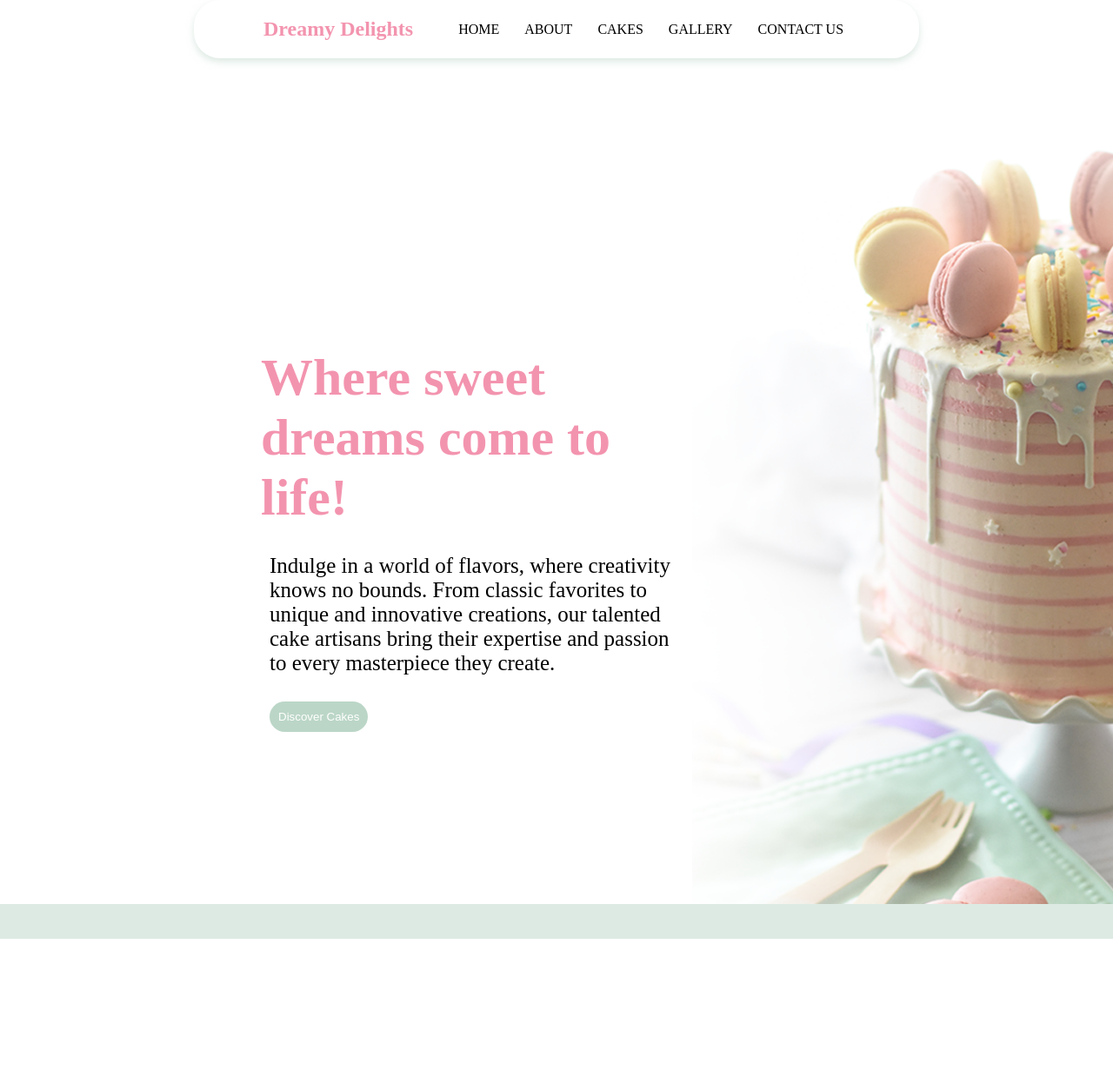
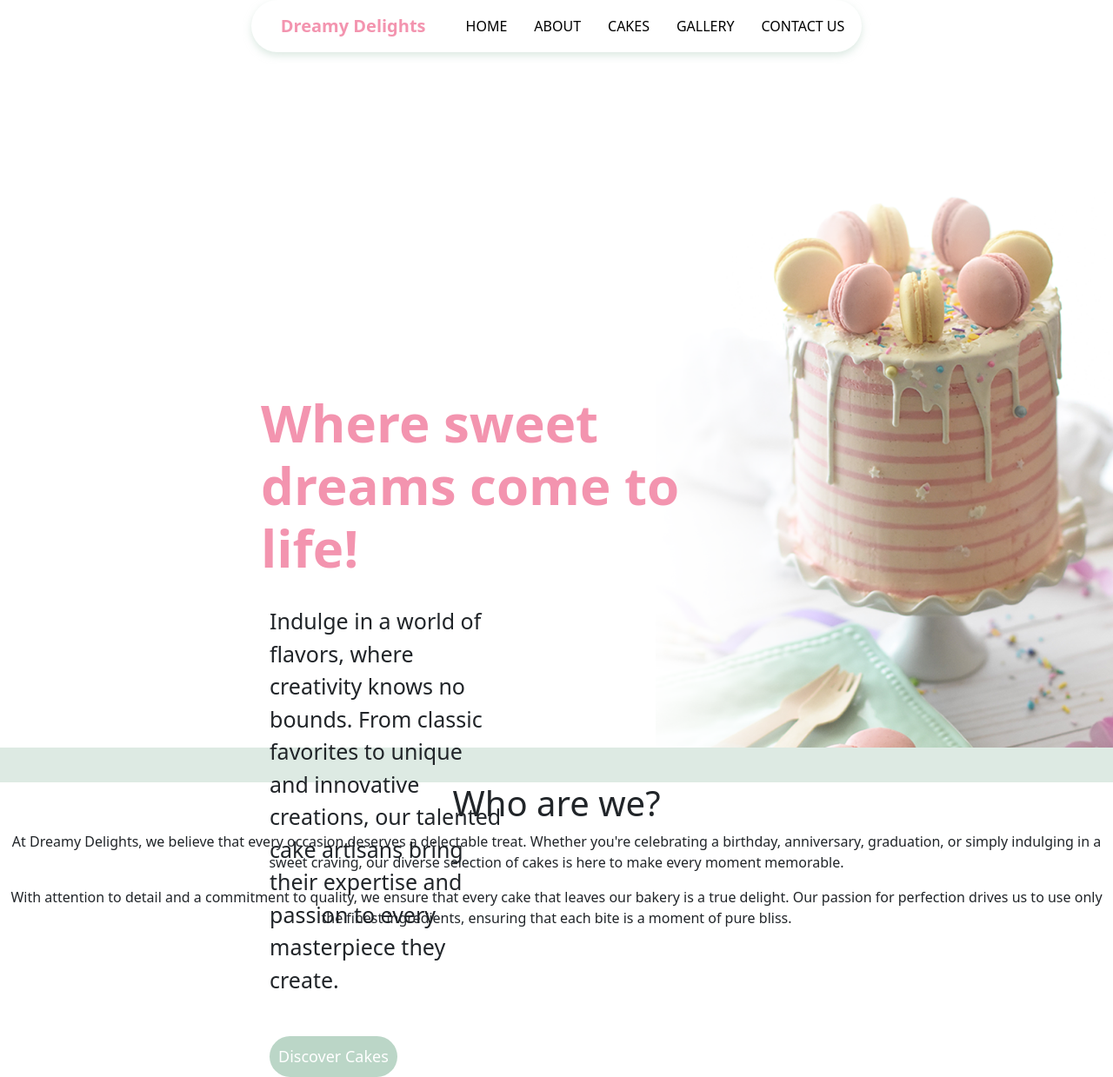
Before and after one commit to lamakoleib/DreamyDelights, a React (Create React App) app: page / in a window 1280 px wide. Shown: the whole page at 87% size. Before the commit the page ends 1080 px from the top, so only its background shows below. Built offline with nearby package versions, Linux system fonts and the light colour scheme.

Commit message:
Added bootstrap and fixed minor issues

```diff
--- a/src/Home.js
+++ b/src/Home.js
@@ -8,7 +8,25 @@ const  Home = () => {
                 <p className="intro-text">Indulge in a world of flavors, where creativity knows no bounds. From classic favorites to unique and innovative creations, our talented cake artisans bring their expertise and passion to every masterpiece they create.</p>
                 <button className="discover-btn">Discover Cakes</button>
             </div>
-            <div className="image-bg"></div>
+
+
+            <div className="info-1">
+                <div class="text-center">
+                    <h1 className="who">
+                            Who are we?
+                    </h1>
+                    <p className="who-p-1">
+                        At Dreamy Delights, we believe that every occasion deserves a delectable treat. Whether you're celebrating a birthday, anniversary, graduation, or simply indulging in a sweet craving, our diverse selection of cakes is here to make every moment memorable.
+
+                    </p>
+
+                    <p className="who-p-2">
+                        With attention to detail and a commitment to quality, we ensure that every cake that leaves our bakery is a true delight. Our passion for perfection drives us to use only the finest ingredients, ensuring that each bite is a moment of pure bliss.
+
+                    </p>
+                </div>
+
+            </div>
         </div>
     );
 }
--- a/src/Navbar.js
+++ b/src/Navbar.js
@@ -1,17 +1,54 @@
 const Navbar = () =>{
     return(
 
-        <nav className="navbar">
+        <div className="nav-content">
+            <nav class="navbar navbar-expand-md fixed-top navbar-light">
+        <div class="container-xxl">
+            <a href="#landing" class="navbar-brand">
+                <span class="fw-bold nav-title ">Dreamy Delights
+            </span>
+            </a>
 
-        <h1 className="nav-title">Dreamy Delights</h1>
-            <div className="links">
-                <a href="/">HOME</a>
-                <a href="/about">ABOUT</a>
-                <a href="/shop">CAKES</a>
-                <a href="/gallery">GALLERY</a>
-                <a href="/contact">CONTACT US</a>
+            <button class="navbar-toggler" type="button" data-bs-toggle="collapse" data-bs-target="#main-nav" aria-controls="main-nav" aria-expanded="false" aria-label="Toggle navigation">
+                <span class="navbar-toggler-icon"></span>
+            </button>
+
+
+
+            <div class="collapse navbar-collapse justify-content-end align-center" id="main-nav">
+                <ul class="navbar-nav">
+                    <li class="nav-item">
+                        <a href="#landing" class="nav-link">HOME</a>
+                    </li>
+                    <li class="nav-item">
+                        <a href="#about" class="nav-link">ABOUT</a>
+                    </li>
+                    <li class="nav-item">
+                        <a href="#our-doctors" class="nav-link">CAKES</a>
+                    </li>
+                    <li class="nav-item">
+                        <a href="#services" class="nav-link">GALLERY</a>
+                    </li>
+                    <li class="nav-item">
+                        <a href="#contact-us" class="nav-link">CONTACT US</a>
+                    </li>
+                </ul>
             </div>
-        </nav>
+        </div>
+    </nav>
+        </div>
+
+        // <nav className="navbar">
+
+        // <h1 className="nav-title">Dreamy Delights</h1>
+        //     <div className="links">
+        //         <a href="/">HOME</a>
+        //         <a href="/about">ABOUT</a>
+        //         <a href="/shop">CAKES</a>
+        //         <a href="/gallery">GALLERY</a>
+        //         <a href="/contact">CONTACT US</a>
+        //     </div>
+        // </nav>
 
 
 
--- a/src/index.css
+++ b/src/index.css
@@ -31,7 +31,7 @@
 
 .nav-title{
   color: #f394af;
-  margin-right: 30px;
+
 
 }
 
@@ -59,9 +59,10 @@
 }
 
 .title-home{
+  padding-top: 350px;
   color: #f394af;
   font-weight: 800;
-  padding-right: 500px;
+  padding-right: 400px;
   padding-left: 300px;
   font-size: 60px;
 }
@@ -69,9 +70,10 @@
 .intro-text{
   margin-top: 30px;
   padding-left: 310px;
-  padding-right: 500px;
+  padding-right: 700px;
   font-size: 25px;
-  max-width: 800px;
+
+
 
 
 }
@@ -80,13 +82,15 @@
   margin-left: 310px;
   margin-top: 30px;
   background-color: #bbd6c7;
-  border-radius: 20px;
+  border-radius: 25px;
   color: white;
   font-weight: 300 ;
   border-width: 0px;
 
   padding: 10px;
   transition: 0.3s;
+  font-size: 18px;
+  font-weight: 300;
 
 }
 
@@ -99,15 +103,23 @@
 
 }
 
+.home{
+
+}
+
 .home-content{
 
-  padding-top: 400px;
+  margin-top: 100px;
   background-image: url('images/bg.png');
   background-size: cover;
   background-position: center;
   background-repeat: no-repeat;
-  height:80vh;
+  height:100vh;
   border-bottom: 40px solid #ddeae3;
 
 
 }
+
+.info-1{
+  align-items: center;
+}
--- a/src/index.js
+++ b/src/index.js
@@ -3,6 +3,7 @@ import ReactDOM from 'react-dom/client';
 import './index.css';
 import App from './App';
 import reportWebVitals from './reportWebVitals';
+import 'bootstrap/dist/css/bootstrap.css';
 
 
 
```
